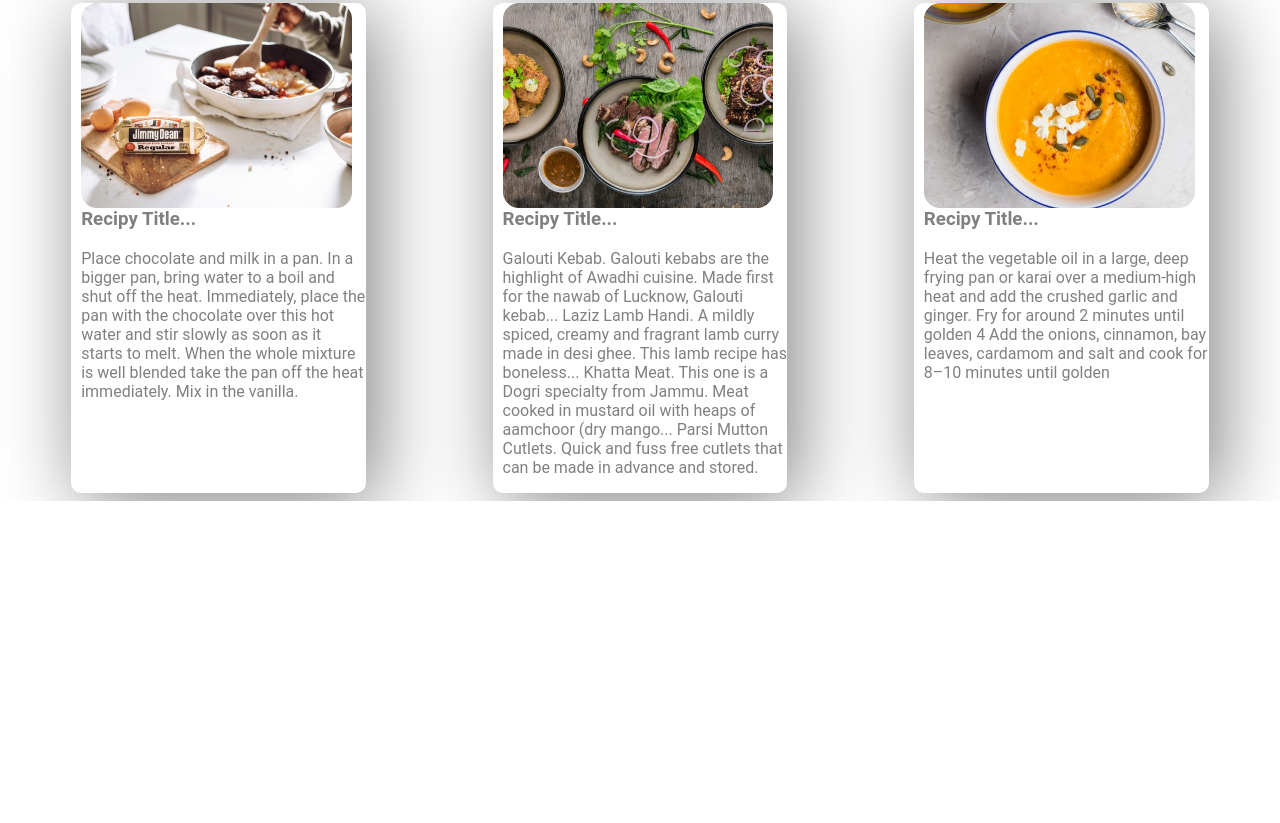
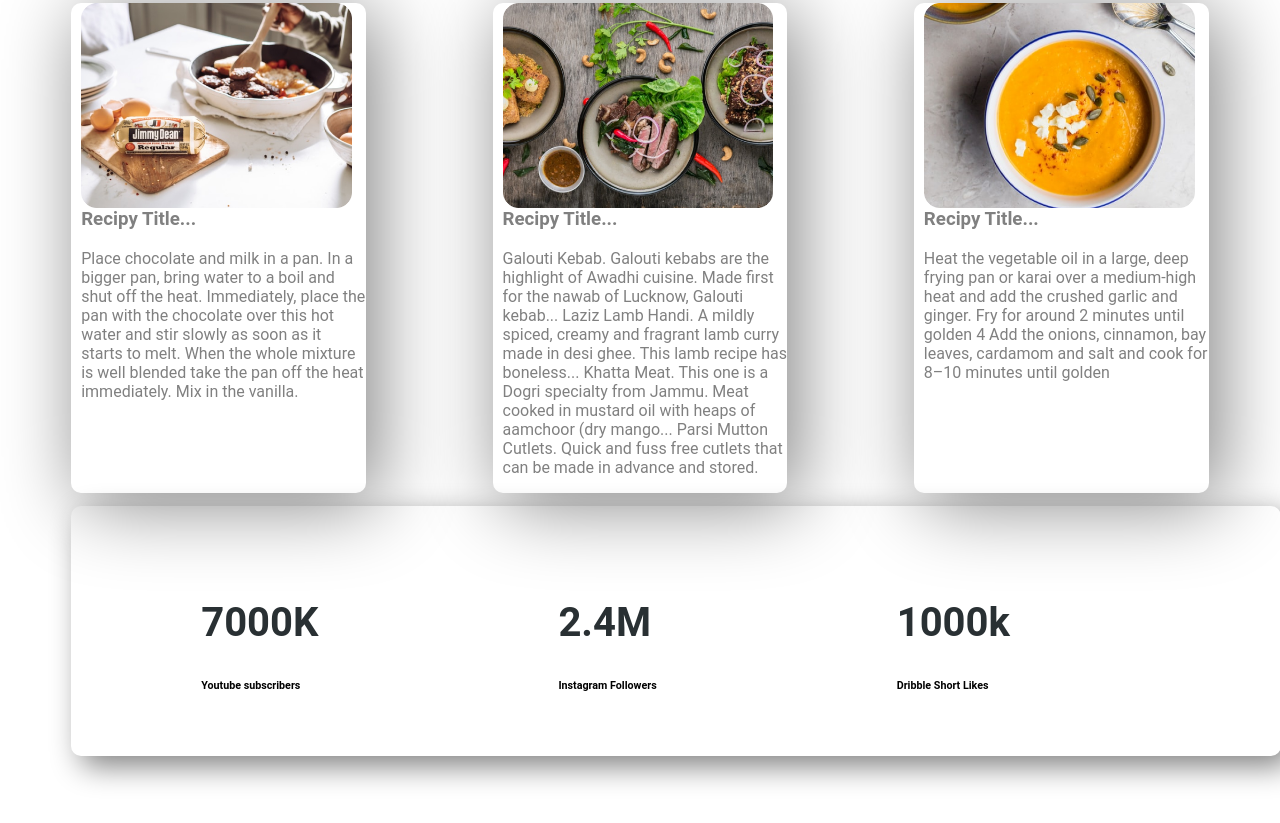
Before and after one commit to zarakhatun58/food-network, a plain HTML site: page index.html in a window 1280 px wide. Shown: the part 1183-2006 px from the top of the page. Before the commit the page ends 1684 px from the top, so only its background shows below. Drawn offline with Linux system fonts and the light colour scheme.

Commit message:
unorder list added

```diff
--- a/index.html
+++ b/index.html
@@ -102,6 +102,28 @@
         </section>
 
     </section>
+    <section class="fan-following">
+
+        <ul class="unorder-list">
+            <li>
+                <h1> 7000K </h1>
+                <h6> Youtube subscribers</h6>
+            </li>
+            <li>
+                <h1> 2.4M</h1>
+                <h6> Instagram Followers</h6>
+            </li>
+            <li>
+                <h1>1000k </h1>
+                <h6> Dribble Short Likes</h6>
+            </li>
+
+        </ul>
+
+
+
+
+    </section>
 
 
 
--- a/style.css
+++ b/style.css
@@ -91,7 +91,7 @@ h1{ font-size: 40px;
 }
 
 .end-paragraph{ color: gray;
-                font-family: 'Roboto', sans-serif;;
+                font-family: 'Roboto', sans-serif;
 
 
 }
@@ -101,16 +101,34 @@ h3{font-family: 'Roboto', sans-serif;
 
 }
 
-.fan-following{box-shadow: 10px 10px 20px gray;
-        width: 85%;
+.fan-following{box-shadow: 10px 10px 30px gray;
+        width: 1200px;
+        height:250px;
+
+        margin-top: 1%;
         margin-left: 5%;
         margin-right: 2%;
         padding-left: 10px;
         border-radius: 10px;
 
 }
-,.last-div{ display: flex;
+.last-div{ display: flex;
              width: 30%;
 
 
 }
+
+.unorder-list{ display: inline;
+                list-style-type: none;
+
+
+
+}
+
+li{ float: left;
+         margin: 10%;
+         margin-top: 5%;
+         font-family: 'Roboto', sans-serif;
+
+
+}
```
